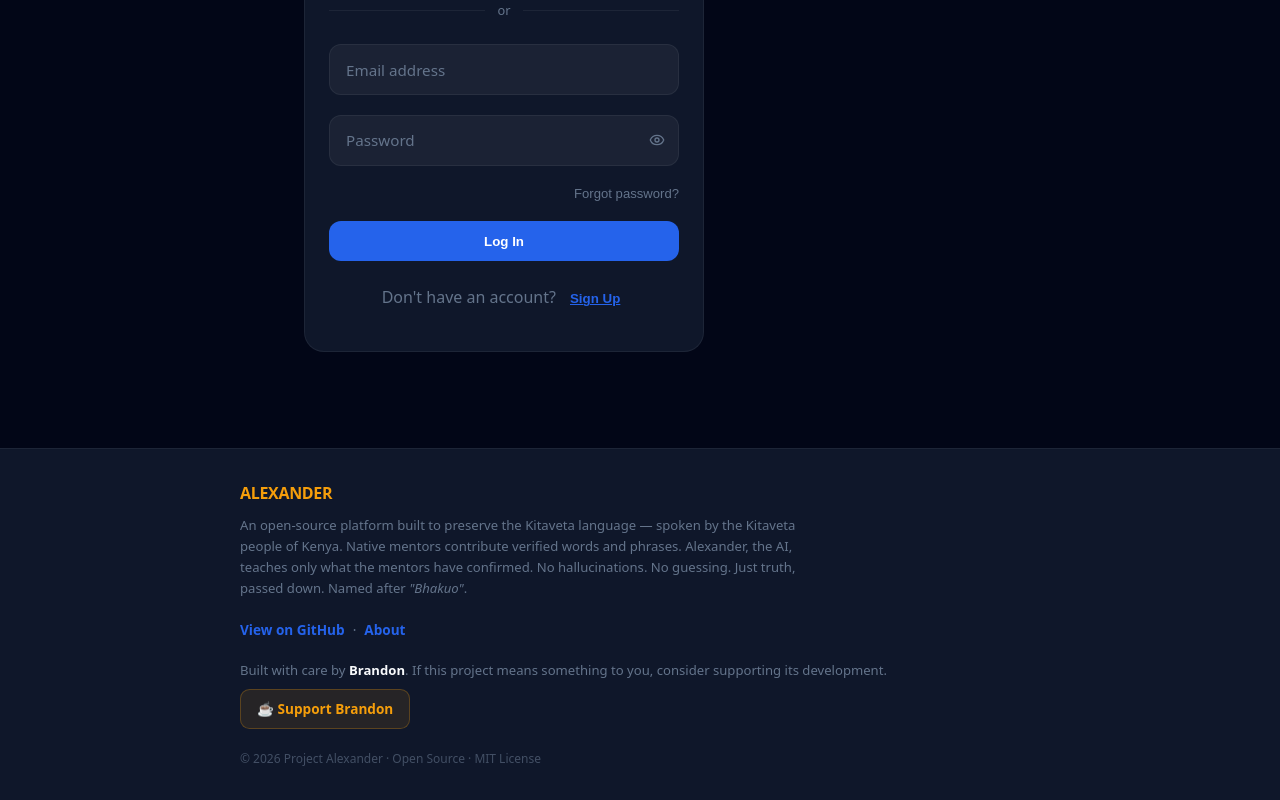
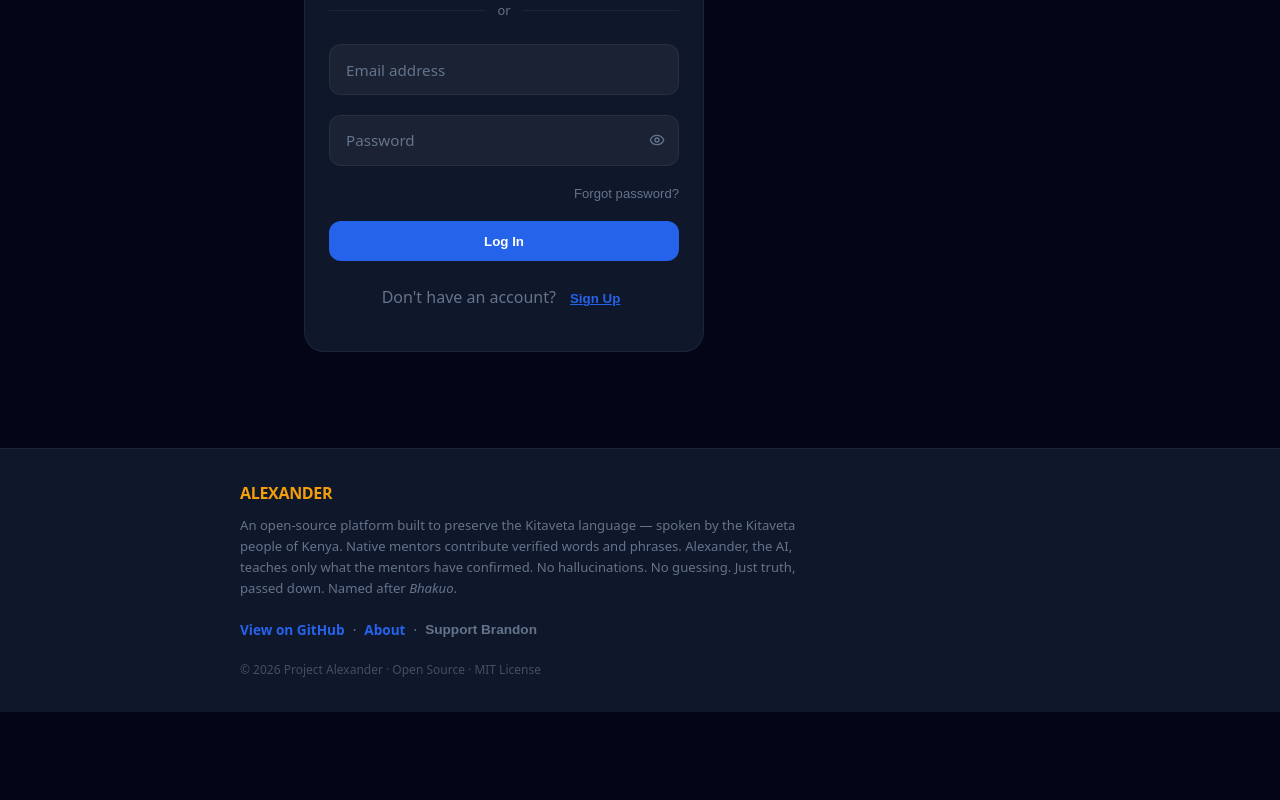
Before and after one commit to djBrandy/Bhakuo, a React (Vite) app: page / in a window 1280 px wide. Shown: the part 379-1179 px from the top of the page. After the commit the page ends 1091 px from the top, so only its background shows below. Built offline with nearby package versions, Linux system fonts and the light colour scheme.

Commit message:
fix: subtle support link with mpesa copy button, remove conspicuous support section

```diff
--- a/src/App.css
+++ b/src/App.css
@@ -1766,3 +1766,16 @@ body {
   font-size: 0.85rem;
   margin: 0;
 }
+
+.footer-support-inline {
+  background: none;
+  border: none;
+  color: var(--muted);
+  font-size: 0.85rem;
+  font-weight: 600;
+  cursor: pointer;
+  padding: 0;
+  transition: color 0.2s;
+}
+
+.footer-support-inline:hover { color: var(--text); }
--- a/src/components/Footer.tsx
+++ b/src/components/Footer.tsx
@@ -1,3 +1,4 @@
+import { useState } from 'react'
 import type { Page } from '../types'
 
 interface FooterProps {
@@ -5,6 +6,14 @@ interface FooterProps {
 }
 
 const Footer = ({ onNavigate }: FooterProps) => {
+  const [copied, setCopied] = useState(false)
+
+  const copy = () => {
+    navigator.clipboard.writeText('0112607179')
+    setCopied(true)
+    setTimeout(() => setCopied(false), 2000)
+  }
+
   return (
     <footer className="footer">
       <div className="footer-inner">
@@ -14,7 +23,7 @@ const Footer = ({ onNavigate }: FooterProps) => {
             An open-source platform built to preserve the Kitaveta language — spoken by the Kitaveta people of Kenya.
             Native mentors contribute verified words and phrases. Alexander, the AI, teaches only what the mentors have confirmed.
             No hallucinations. No guessing. Just truth, passed down.
-            Named after <em>"Bhakuo"</em>.
+            Named after <em>Bhakuo</em>.
           </p>
         </div>
 
@@ -26,18 +35,10 @@ const Footer = ({ onNavigate }: FooterProps) => {
           <a href="#" onClick={(e) => { e.preventDefault(); onNavigate('home') }}>
             About
           </a>
-        </div>
-
-        <div className="footer-support">
-          <p>Built with care by <strong>Brandon</strong>. If this project means something to you, consider supporting its development.</p>
-          <a
-            href="https://buymeacoffee.com"
-            target="_blank"
-            rel="noopener noreferrer"
-            className="support-link"
-          >
-            ☕ Support Brandon
-          </a>
+          <span className="footer-dot">·</span>
+          <button className="footer-support-inline" onClick={copy}>
+            {copied ? '✓ Copied' : 'Support Brandon'}
+          </button>
         </div>
 
         <p className="footer-copy">© {new Date().getFullYear()} Project Alexander · Open Source · MIT License</p>
```
